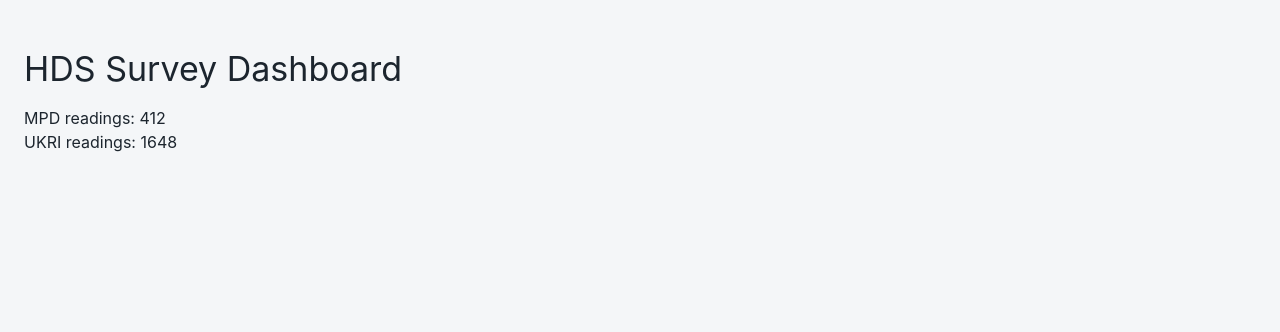
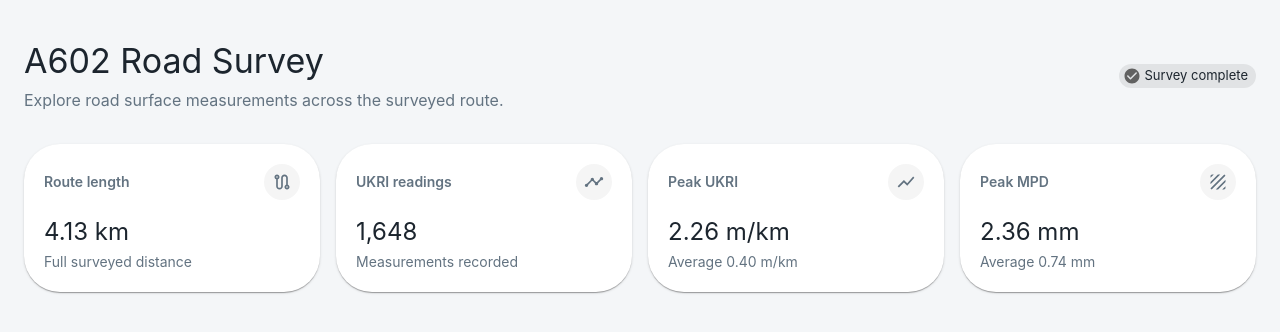
Before and after one commit to ElecTRiCbOi59/hds-developer-task, a Next.js app: page / in a window 1280 px wide. Shown: the top 332 px of the page. Built offline with nearby package versions, Linux system fonts and the light colour scheme; what @mui/material-nextjs would draw is missing.

Commit message:
Add dashboard overview

```diff
--- a/src/app/page.tsx
+++ b/src/app/page.tsx
@@ -1,8 +1,10 @@
 'use client'
 
-import { Box, Container, Typography } from '@mui/material'
+import { Box, Container, Stack } from '@mui/material'
 import { useEffect, useState } from 'react'
 
+import { DashboardHeader } from '@/components/dashboard/DashboardHeader'
+import { SurveyOverview } from '@/components/dashboard/SurveyOverview'
 import type {
 	MpdMeasurement,
 	RawMpdRow,
@@ -31,15 +33,22 @@ export default function Home() {
 	}, [])
 
 	return (
-		<Box component='main' sx={{ py: 6 }}>
+		<Box
+			component='main'
+			sx={{
+				minHeight: '100vh',
+				py: {
+					xs: 3,
+					md: 5,
+				},
+			}}
+		>
 			<Container maxWidth='xl'>
-				<Typography variant='h4'>HDS Survey Dashboard</Typography>
+				<Stack sx={{ gap: 4 }}>
+					<DashboardHeader />
 
-				<Typography sx={{ mt: 2 }}>
-					MPD readings: {mpdData.length}
-				</Typography>
-
-				<Typography>UKRI readings: {ukriData.length}</Typography>
+					<SurveyOverview mpdData={mpdData} ukriData={ukriData} />
+				</Stack>
 			</Container>
 		</Box>
 	)
--- /dev/null
+++ b/src/components/dashboard/DashboardHeader.tsx
@@ -0,0 +1,41 @@
+import CheckCircleRoundedIcon from '@mui/icons-material/CheckCircleRounded'
+import { Box, Chip, Stack, Typography } from '@mui/material'
+
+export const DashboardHeader = () => {
+	return (
+		<Stack
+			sx={{
+				flexDirection: {
+					xs: 'column',
+					md: 'row',
+				},
+				justifyContent: 'space-between',
+				alignItems: {
+					xs: 'flex-start',
+					md: 'center',
+				},
+				gap: 2,
+			}}
+		>
+			<Box>
+				<Typography variant='h4'>A602 Road Survey</Typography>
+
+				<Typography
+					variant='body1'
+					sx={{
+						mt: 0.75,
+						color: 'text.secondary',
+					}}
+				>
+					Explore road surface measurements across the surveyed route.
+				</Typography>
+			</Box>
+
+			<Chip
+				icon={<CheckCircleRoundedIcon />}
+				label='Survey complete'
+				size='small'
+			/>
+		</Stack>
+	)
+}
--- /dev/null
+++ b/src/components/dashboard/MetricCard.tsx
@@ -0,0 +1,75 @@
+import { Box, Card, Stack, Typography } from '@mui/material'
+import type { ReactNode } from 'react'
+
+type MetricCardProps = {
+	label: string
+	value: string
+	description: string
+	icon: ReactNode
+}
+
+export const MetricCard = ({
+	label,
+	value,
+	description,
+	icon,
+}: MetricCardProps) => {
+	return (
+		<Card
+			sx={{
+				height: '100%',
+				p: 2.5,
+				borderRadius: 3,
+			}}
+		>
+			<Stack sx={{ gap: 2 }}>
+				<Stack
+					sx={{
+						flexDirection: 'row',
+						alignItems: 'center',
+						justifyContent: 'space-between',
+						gap: 2,
+					}}
+				>
+					<Typography
+						variant='body2'
+						sx={{
+							color: 'text.secondary',
+							fontWeight: 600,
+						}}
+					>
+						{label}
+					</Typography>
+
+					<Box
+						sx={{
+							width: 36,
+							height: 36,
+							display: 'grid',
+							placeItems: 'center',
+							borderRadius: 2,
+							bgcolor: 'grey.100',
+							color: 'text.secondary',
+						}}
+					>
+						{icon}
+					</Box>
+				</Stack>
+
+				<Box>
+					<Typography variant='h5'>{value}</Typography>
+
+					<Typography
+						variant='body2'
+						sx={{
+							mt: 0.5,
+							color: 'text.secondary',
+						}}
+					>
+						{description}
+					</Typography>
+				</Box>
+			</Stack>
+		</Card>
+	)
+}
--- /dev/null
+++ b/src/components/dashboard/SurveyOverview.tsx
@@ -0,0 +1,67 @@
+import RouteOutlinedIcon from '@mui/icons-material/RouteOutlined'
+import ShowChartOutlinedIcon from '@mui/icons-material/ShowChartOutlined'
+import TextureOutlinedIcon from '@mui/icons-material/TextureOutlined'
+import TimelineOutlinedIcon from '@mui/icons-material/TimelineOutlined'
+import { Grid } from '@mui/material'
+
+import type { MpdMeasurement, UkriMeasurement } from '@/types/survey'
+import { getAverage, getMaximum } from '@/utils/survey'
+
+import { MetricCard } from './MetricCard'
+
+type SurveyOverviewProps = {
+	mpdData: MpdMeasurement[]
+	ukriData: UkriMeasurement[]
+}
+
+export const SurveyOverview = ({ mpdData, ukriData }: SurveyOverviewProps) => {
+	const routeDistance = ukriData.length
+		? Math.max(...ukriData.map((item) => item.end))
+		: 0
+
+	const maxUkri = getMaximum(ukriData.map((item) => item.ukri))
+	const avgUkri = getAverage(ukriData.map((item) => item.ukri))
+
+	const maxMpd = getMaximum(mpdData.map((item) => item.mpd))
+	const avgMpd = getAverage(mpdData.map((item) => item.mpd))
+
+	return (
+		<Grid container spacing={2}>
+			<Grid size={{ xs: 12, sm: 6, lg: 3 }}>
+				<MetricCard
+					label='Route length'
+					value={`${(routeDistance / 1000).toFixed(2)} km`}
+					description='Full surveyed distance'
+					icon={<RouteOutlinedIcon sx={{ fontSize: 20 }} />}
+				/>
+			</Grid>
+
+			<Grid size={{ xs: 12, sm: 6, lg: 3 }}>
+				<MetricCard
+					label='UKRI readings'
+					value={ukriData.length.toLocaleString('en-GB')}
+					description='Measurements recorded'
+					icon={<TimelineOutlinedIcon sx={{ fontSize: 20 }} />}
+				/>
+			</Grid>
+
+			<Grid size={{ xs: 12, sm: 6, lg: 3 }}>
+				<MetricCard
+					label='Peak UKRI'
+					value={`${maxUkri.toFixed(2)} m/km`}
+					description={`Average ${avgUkri.toFixed(2)} m/km`}
+					icon={<ShowChartOutlinedIcon sx={{ fontSize: 20 }} />}
+				/>
+			</Grid>
+
+			<Grid size={{ xs: 12, sm: 6, lg: 3 }}>
+				<MetricCard
+					label='Peak MPD'
+					value={`${maxMpd.toFixed(2)} mm`}
+					description={`Average ${avgMpd.toFixed(2)} mm`}
+					icon={<TextureOutlinedIcon sx={{ fontSize: 20 }} />}
+				/>
+			</Grid>
+		</Grid>
+	)
+}
```
